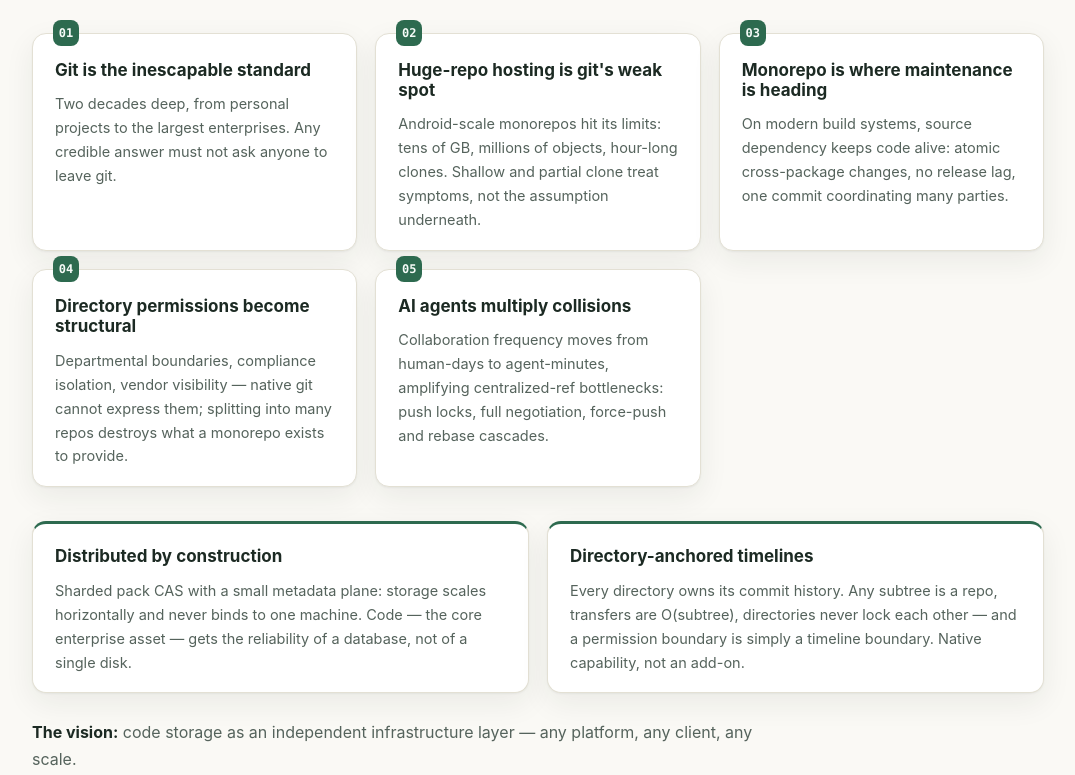
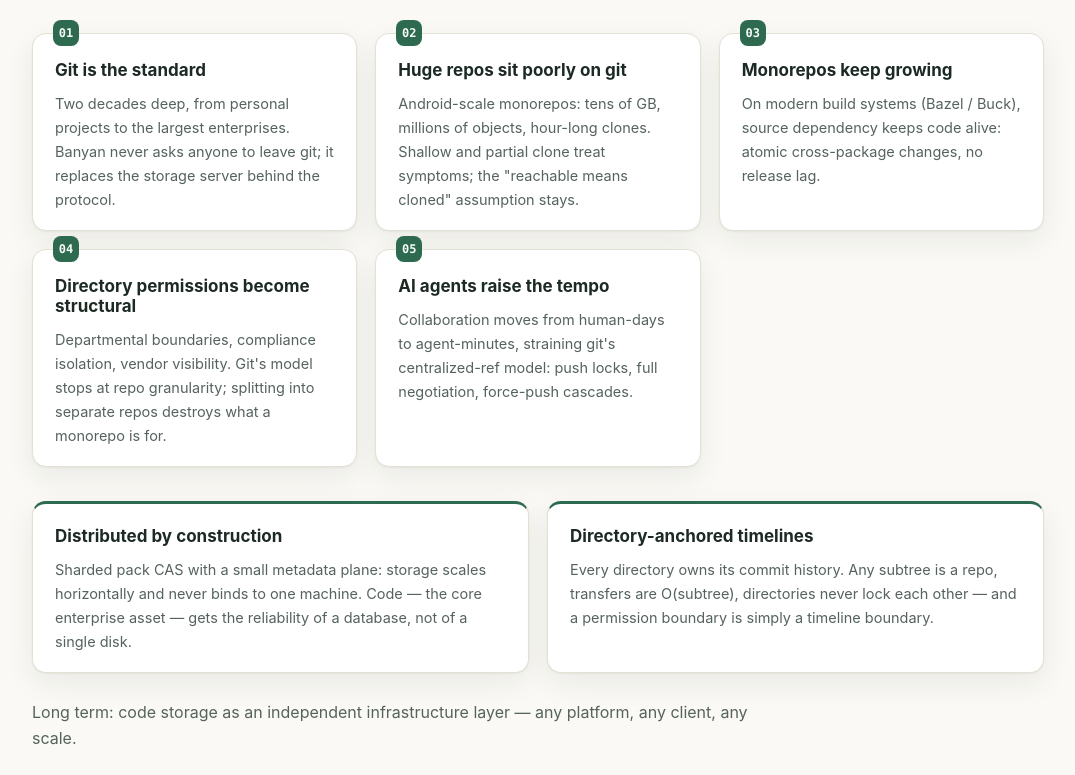
Before and after one commit to banyan-vcs/banyan-vcs.github.io, a plain HTML site: page index.html in a window 1280 px wide. Shown: the part 930-1705 px from the top of the page, without its empty margins (102-1177 px from the left). Drawn offline with Linux system fonts and the light colour scheme.

Commit message:
site: plain-sentence why cards; refresh the test-count band
The five why cards drop the declaration headings ("Git is the
inescapable standard" and siblings — the same phrasing the main repo's
README just rewrote away); card copy now states the problem and moves
on. The pillars card loses its slogan tail ("Native capability, not an
add-on") and the vision line drops its bold label.

Numbers refresh per the maintenance rule (site README: numbers come
from the main repo, both languages together): the integration count
moves 109 -> 113 test functions and 12 -> 13 sub-packages, matching the
tree under integration/ today. The main repo's README count (106 ->
113) lands in the same pass.

```diff
--- a/index.html
+++ b/index.html
@@ -104,25 +104,25 @@
       answers follow from them.</p>
     </div>
     <div class="steps">
-      <div class="card"><h3>Git is the inescapable standard</h3>
-        <p>Two decades deep, from personal projects to the largest enterprises.
-        Any credible answer must not ask anyone to leave git.</p></div>
-      <div class="card"><h3>Huge-repo hosting is git's weak spot</h3>
-        <p>Android-scale monorepos hit its limits: tens of GB, millions of
-        objects, hour-long clones. Shallow and partial clone treat symptoms,
-        not the assumption underneath.</p></div>
-      <div class="card"><h3>Monorepo is where maintenance is heading</h3>
-        <p>On modern build systems, source dependency keeps code alive:
-        atomic cross-package changes, no release lag, one commit coordinating
-        many parties.</p></div>
+      <div class="card"><h3>Git is the standard</h3>
+        <p>Two decades deep, from personal projects to the largest
+        enterprises. Banyan never asks anyone to leave git; it replaces the
+        storage server behind the protocol.</p></div>
+      <div class="card"><h3>Huge repos sit poorly on git</h3>
+        <p>Android-scale monorepos: tens of GB, millions of objects,
+        hour-long clones. Shallow and partial clone treat symptoms; the
+        "reachable means cloned" assumption stays.</p></div>
+      <div class="card"><h3>Monorepos keep growing</h3>
+        <p>On modern build systems (Bazel / Buck), source dependency keeps
+        code alive: atomic cross-package changes, no release lag.</p></div>
       <div class="card"><h3>Directory permissions become structural</h3>
-        <p>Departmental boundaries, compliance isolation, vendor visibility —
-        native git cannot express them; splitting into many repos destroys
-        what a monorepo exists to provide.</p></div>
-      <div class="card"><h3>AI agents multiply collisions</h3>
-        <p>Collaboration frequency moves from human-days to agent-minutes,
-        amplifying centralized-ref bottlenecks: push locks, full negotiation,
-        force-push and rebase cascades.</p></div>
+        <p>Departmental boundaries, compliance isolation, vendor visibility.
+        Git's model stops at repo granularity; splitting into separate repos
+        destroys what a monorepo is for.</p></div>
+      <div class="card"><h3>AI agents raise the tempo</h3>
+        <p>Collaboration moves from human-days to agent-minutes, straining
+        git's centralized-ref model: push locks, full negotiation,
+        force-push cascades.</p></div>
     </div>
     <div class="grid pillars" style="margin-top:34px">
       <div class="card"><h3>Distributed by construction</h3>
@@ -133,12 +133,11 @@
       <div class="card"><h3>Directory-anchored timelines</h3>
         <p>Every directory owns its commit history. Any subtree is a repo,
         transfers are O(subtree), directories never lock each other — and a
-        permission boundary is simply a timeline boundary. Native
-        capability, not an add-on.</p></div>
+        permission boundary is simply a timeline boundary.</p></div>
     </div>
     <p style="margin-top:26px;max-width:46em;color:var(--ink-soft)">
-      <strong style="color:var(--ink)">The vision:</strong> code storage as an
-      independent infrastructure layer — any platform, any client, any scale.</p>
+      Long term: code storage as an independent infrastructure layer — any
+      platform, any client, any scale.</p>
   </div>
 </section>
 
@@ -157,7 +156,7 @@
       <div class="card"><h3><span class="glyph">⇄</span>Protocol-complete git boundary</h3>
         <p>Smart HTTP v0/v1/v2 and git-over-SSH. The plain git CLI works with
         no plugins — including partial clone, shallow, thin packs and
-        filtered fetches. 109 integration cases pin this with real git.</p></div>
+        filtered fetches. 113 integration cases pin this with real git.</p></div>
       <div class="card"><h3><span class="glyph">▤</span>Bounded-memory serving</h3>
         <p>Clone-shaped fetches stream: exact- and superset-pack fast paths,
         then a delta-free streaming encoder that never holds the closure. A
@@ -223,7 +222,7 @@
         <p>subtree-clone bytes vs the full clone — a shape git does not have</p></div>
       <div class="stat"><div class="num">12.3<small> MiB</small></div>
         <p>peak heap serving a 72 MiB clone under a 64 MiB soft limit</p></div>
-      <div class="stat"><div class="num">109</div>
+      <div class="stat"><div class="num">113</div>
         <p>integration test functions, the real git CLI as the client</p></div>
     </div>
   </div>
```
Also changed, not shown: docs.html (+1 -1 lines), zh-cn/docs.html (+1 -1 lines), zh-cn/index.html (+14 -14 lines).
